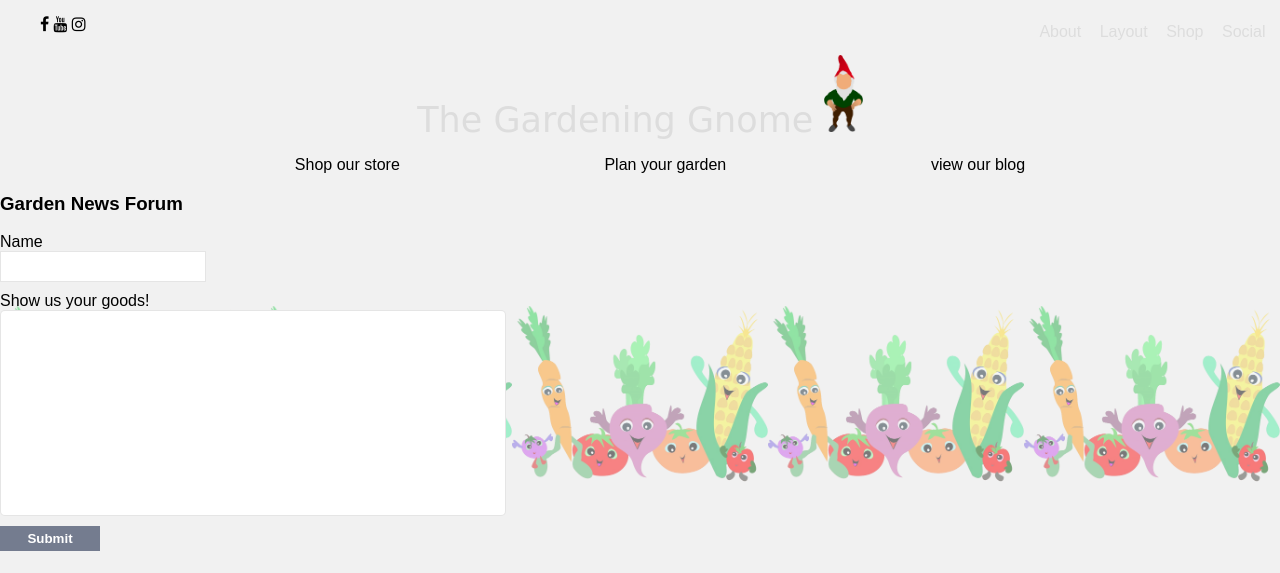
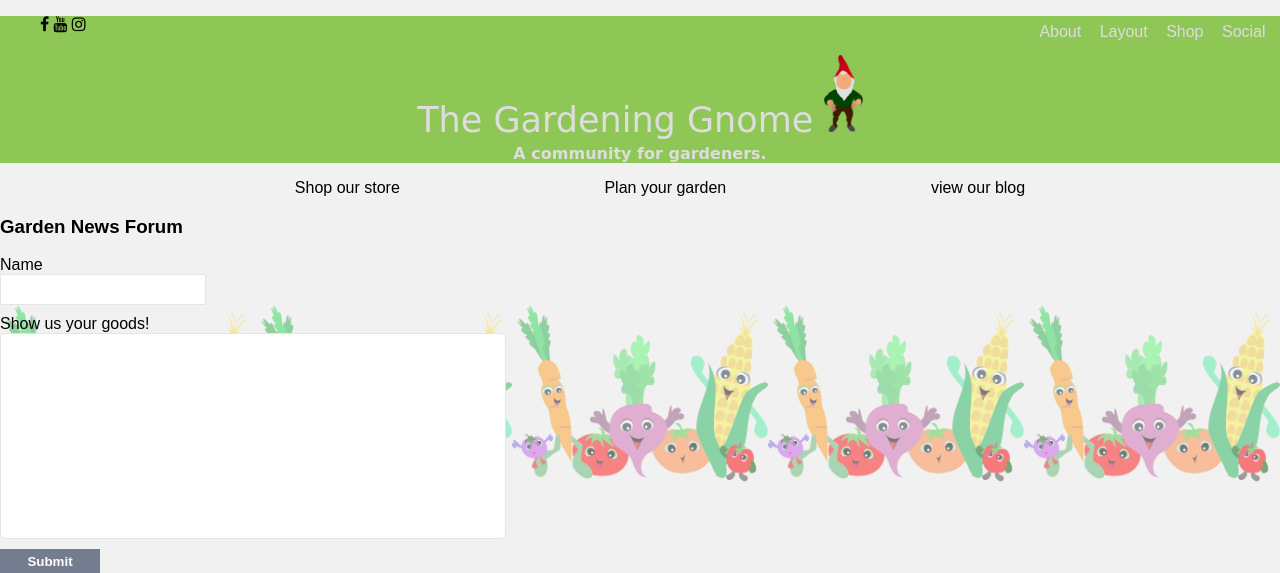
Before and after one commit to Gardening-App/GardeningApp, a PHP site: page /social.php in a window 1280 px wide. Shown: the top 573 px of the page. Run offline with PHP 8.4, Linux system fonts and the light colour scheme.

Commit message:
Update social.php

```diff
--- a/GardenGnomes_html/social.php
+++ b/GardenGnomes_html/social.php
@@ -11,25 +11,30 @@
 
 <body>
 	<div id ="wrapper">
+<div class="navWrapper">
 <div class="social-links">
     <ul class="d-flex">
       <li><a><i class="fa fa-facebook"></i></a></li>
       <li><a><i class="fa fa-youtube"></i></a></li>
       <li><a><i class="fa fa-instagram"></i></a></li>
+
     </ul>
   </div>
 <div class="navBar">
+
 
     <ul>
         <li><a href="about.html">About</a></li>
         <li><a href="layout.html">Layout</a></li>
         <li><a href="shop.html">Shop</a></li>
          <li><a href="social.php">Social</a></li>
-        <li>
-      </ul>
+        <li></ul>
 </div>
 
+
 <p id="name">The Gardening Gnome <img src="images/gnome.webp" width="3%"></p>
+<p id="slogan">A community for gardeners.</p>
+</div>
 
 <div id="pagesNames">
     <ul>
```
Lines whose indentation alone changed are shown as unchanged.
